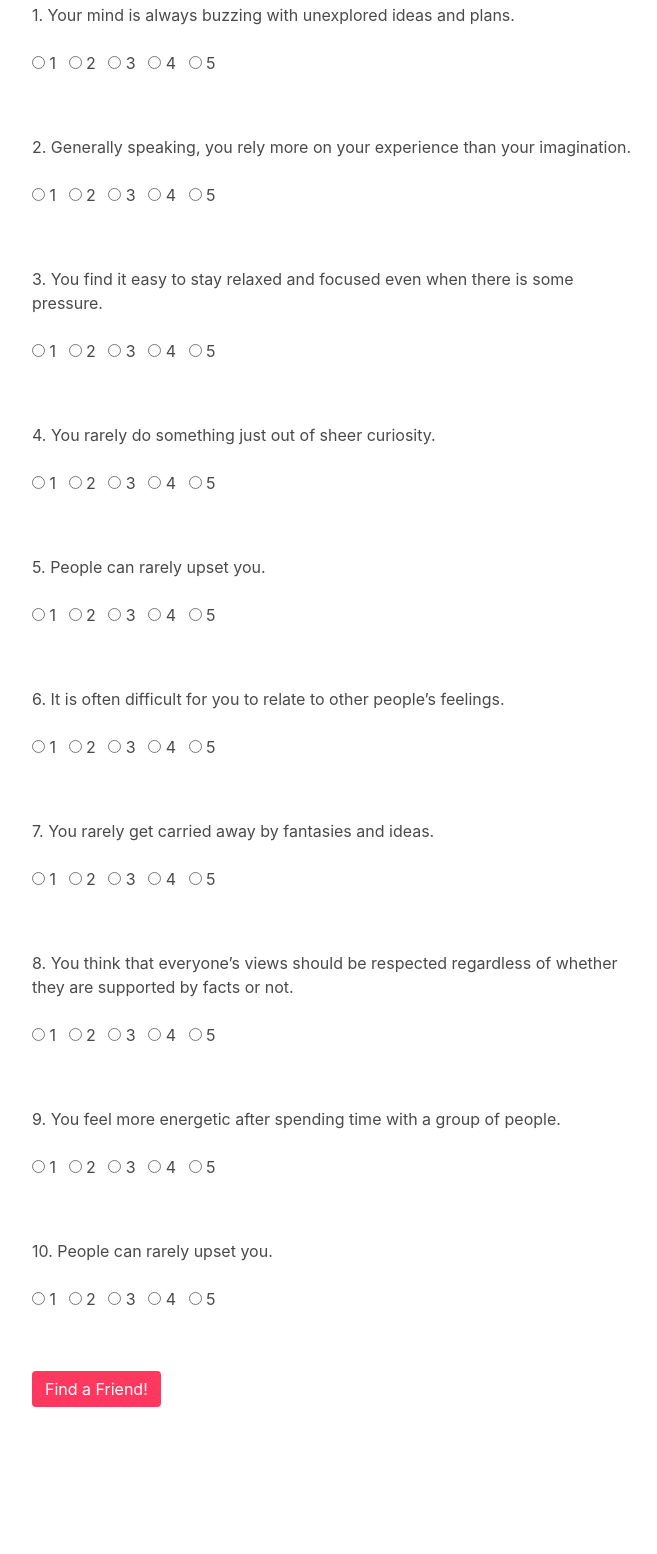
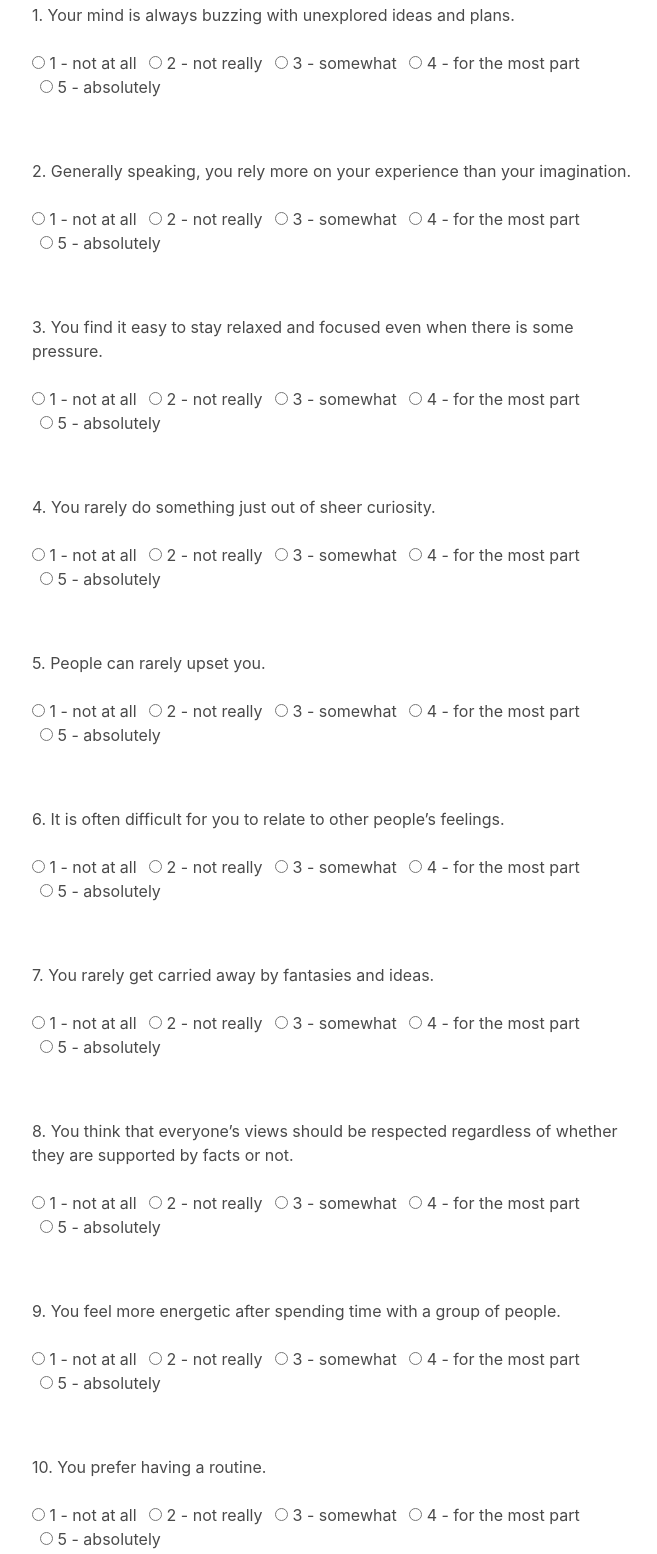
Before and after one commit to clairestolp/friend-finder, a website: page app/public/survey.html in a window 1280 px wide. Shown: the part 606-2160 px from the top of the page, without its empty margins (306-963 px from the left). Before the commit the page ends 2061 px from the top, so only its background shows below. Drawn offline with nearby package versions, Linux system fonts and the light colour scheme.

Commit message:
clarified answer choices for survey.html

```diff
--- a/app/public/survey.html
+++ b/app/public/survey.html
@@ -52,23 +52,23 @@
                                 <div class="control question">
                                     <label class="radio">
                                         <input type="radio" name="q0" value="1">
-                                        1
+                                        1 - not at all
                                     </label>
                                     <label class="radio">
                                         <input type="radio" name="q0" value="2">
-                                        2
+                                        2 - not really
                                     </label>
                                     <label class="radio">
                                         <input type="radio" name="q0" value="3">
-                                        3
+                                        3 - somewhat
                                     </label>
                                     <label class="radio">
                                         <input type="radio" name="q0" value="4">
-                                        4
+                                        4 - for the most part
                                     </label>
                                     <label class="radio">
                                         <input type="radio" name="q0" value="5">
-                                        5
+                                        5 - absolutely
                                     </label>
                                 </div>
                             </div>
@@ -83,23 +83,23 @@
                                 <div class="control question">
                                     <label class="radio">
                                         <input type="radio" name="q1" value="1">
-                                        1
+                                        1 - not at all
                                     </label>
                                     <label class="radio">
                                         <input type="radio" name="q1" value="2">
-                                        2
+                                        2 - not really
                                     </label>
                                     <label class="radio">
                                         <input type="radio" name="q1" value="3">
-                                        3
+                                        3 - somewhat
                                     </label>
                                     <label class="radio">
                                         <input type="radio" name="q1" value="4">
-                                        4
+                                        4 - for the most part
                                     </label>
                                     <label class="radio">
                                         <input type="radio" name="q1" value="5">
-                                        5
+                                        5 - absolutely
                                     </label>
                                 </div>
                             </div>
@@ -114,23 +114,23 @@
                                 <div class="control question">
                                     <label class="radio">
                                         <input type="radio" name="q2" value="1">
-                                        1
+                                        1 - not at all
                                     </label>
                                     <label class="radio">
                                         <input type="radio" name="q2" value="2">
-                                        2
+                                        2 - not really
                                     </label>
                                     <label class="radio">
                                         <input type="radio" name="q2" value="3">
-                                        3
+                                        3 - somewhat
                                     </label>
                                     <label class="radio">
                                         <input type="radio" name="q2" value="4">
-                                        4
+                                        4 - for the most part
                                     </label>
                                     <label class="radio">
                                         <input type="radio" name="q2" value="5">
-                                        5
+                                        5 - absolutely
                                     </label>
                                 </div>
                             </div>
@@ -145,23 +145,23 @@
                                 <div class="control question">
                                     <label class="radio">
                                         <input type="radio" name="q3" value="1">
-                                        1
+                                        1 - not at all
                                     </label>
                                     <label class="radio">
                                         <input type="radio" name="q3" value="2">
-                                        2
+                                        2 - not really
                                     </label>
                                     <label class="radio">
                                         <input type="radio" name="q3" value="3">
-                                        3
+                                        3 - somewhat
                                     </label>
                                     <label class="radio">
                                         <input type="radio" name="q3" value="4">
-                                        4
+                                        4 - for the most part
                                     </label>
                                     <label class="radio">
                                         <input type="radio" name="q3" value="5">
-                                        5
+                                        5 - absolutely
                                     </label>
                                 </div>
                             </div>
@@ -176,23 +176,23 @@
                                 <div class="control question">
                                     <label class="radio">
                                         <input type="radio" name="q4" value="1">
-                                        1
+                                        1 - not at all
                                     </label>
                                     <label class="radio">
                                         <input type="radio" name="q4" value="2">
-                                        2
+                                        2 - not really
                                     </label>
                                     <label class="radio">
                                         <input type="radio" name="q4" value="3">
-                                        3
+                                        3 - somewhat
                                     </label>
                                     <label class="radio">
                                         <input type="radio" name="q4" value="4">
-                                        4
+                                        4 - for the most part
                                     </label>
                                     <label class="radio">
                                         <input type="radio" name="q4" value="5">
-                                        5
+                                        5 - absolutely
                                     </label>
                                 </div>
                             </div>
@@ -207,23 +207,23 @@
                                 <div class="control question">
                                     <label class="radio">
                                         <input type="radio" name="q5" value="1">
-                                        1
+                                        1 - not at all
                                     </label>
                                     <label class="radio">
                                         <input type="radio" name="q5" value="2">
-                                        2
+                                        2 - not really
                                     </label>
                                     <label class="radio">
                                         <input type="radio" name="q5" value="3">
-                                        3
+                                        3 - somewhat
                                     </label>
                                     <label class="radio">
                                         <input type="radio" name="q5" value="4">
-                                        4
+                                        4 - for the most part
                                     </label>
                                     <label class="radio">
                                         <input type="radio" name="q5" value="5">
-                                        5
+                                        5 - absolutely
                                     </label>
                                 </div>
                             </div>
@@ -238,23 +238,23 @@
                                 <div class="control question">
                                     <label class="radio">
                                         <input type="radio" name="q6" value="1">
-                                        1
+                                        1 - not at all
                                     </label>
                                     <label class="radio">
                                         <input type="radio" name="q6" value="2">
-                                        2
+                                        2 - not really
                                     </label>
                                     <label class="radio">
                                         <input type="radio" name="q6" value="3">
-                                        3
+                                        3 - somewhat
                                     </label>
                                     <label class="radio">
                                         <input type="radio" name="q6" value="4">
-                                        4
+                                        4 - for the most part
                                     </label>
                                     <label class="radio">
                                         <input type="radio" name="q6" value="5">
-                                        5
+                                        5 - absolutely
                                     </label>
                                 </div>
                             </div>
@@ -269,23 +269,23 @@
                                 <div class="control question">
                                     <label class="radio">
                                         <input type="radio" name="q7" value="1">
-                                        1
+                                        1 - not at all
                                     </label>
                                     <label class="radio">
                                         <input type="radio" name="q7" value="2">
-                                        2
+                                        2 - not really
                                     </label>
                                     <label class="radio">
                                         <input type="radio" name="q7" value="3">
-                                        3
+                                        3 - somewhat
                                     </label>
                                     <label class="radio">
                                         <input type="radio" name="q7" value="4">
-                                        4
+                                        4 - for the most part
                                     </label>
                                     <label class="radio">
                                         <input type="radio" name="q7" value="5">
-                                        5
+                                        5 - absolutely
                                     </label>
                                 </div>
                             </div>
@@ -300,23 +300,23 @@
                                 <div class="control question">
                                     <label class="radio">
                                         <input type="radio" name="q8" value="1">
-                                        1
+                                        1 - not at all
                                     </label>
                                     <label class="radio">
                                         <input type="radio" name="q8" value="2">
-                                        2
+                                        2 - not really
                                     </label>
                                     <label class="radio">
                                         <input type="radio" name="q8" value="3">
-                                        3
+                                        3 - somewhat
                                     </label>
                                     <label class="radio">
                                         <input type="radio" name="q8" value="4">
-                                        4
+                                        4 - for the most part
                                     </label>
                                     <label class="radio">
                                         <input type="radio" name="q8" value="5">
-                                        5
+                                        5 - absolutely
                                     </label>
                                 </div>
                             </div>
@@ -325,29 +325,29 @@
                         <br><br>
 
                         <div class="field">
-                            <p>10. People can rarely upset you.</p>
+                            <p>10. You prefer having a routine.</p>
                             <br>
                             <div class="field-body">
                                 <div class="control question">
                                     <label class="radio">
                                         <input type="radio" name="q9" value="1">
-                                        1
+                                        1 - not at all
                                     </label>
                                     <label class="radio">
                                         <input type="radio" name="q9" value="2">
-                                        2
+                                        2 - not really
                                     </label>
                                     <label class="radio">
                                         <input type="radio" name="q9" value="3">
-                                        3
+                                        3 - somewhat
                                     </label>
                                     <label class="radio">
                                         <input type="radio" name="q9" value="4">
-                                        4
+                                        4 - for the most part
                                     </label>
                                     <label class="radio">
                                         <input type="radio" name="q9" value="5">
-                                        5
+                                        5 - absolutely
                                     </label>
                                 </div>
                             </div>
```
Also changed, not shown: 1 other file.
